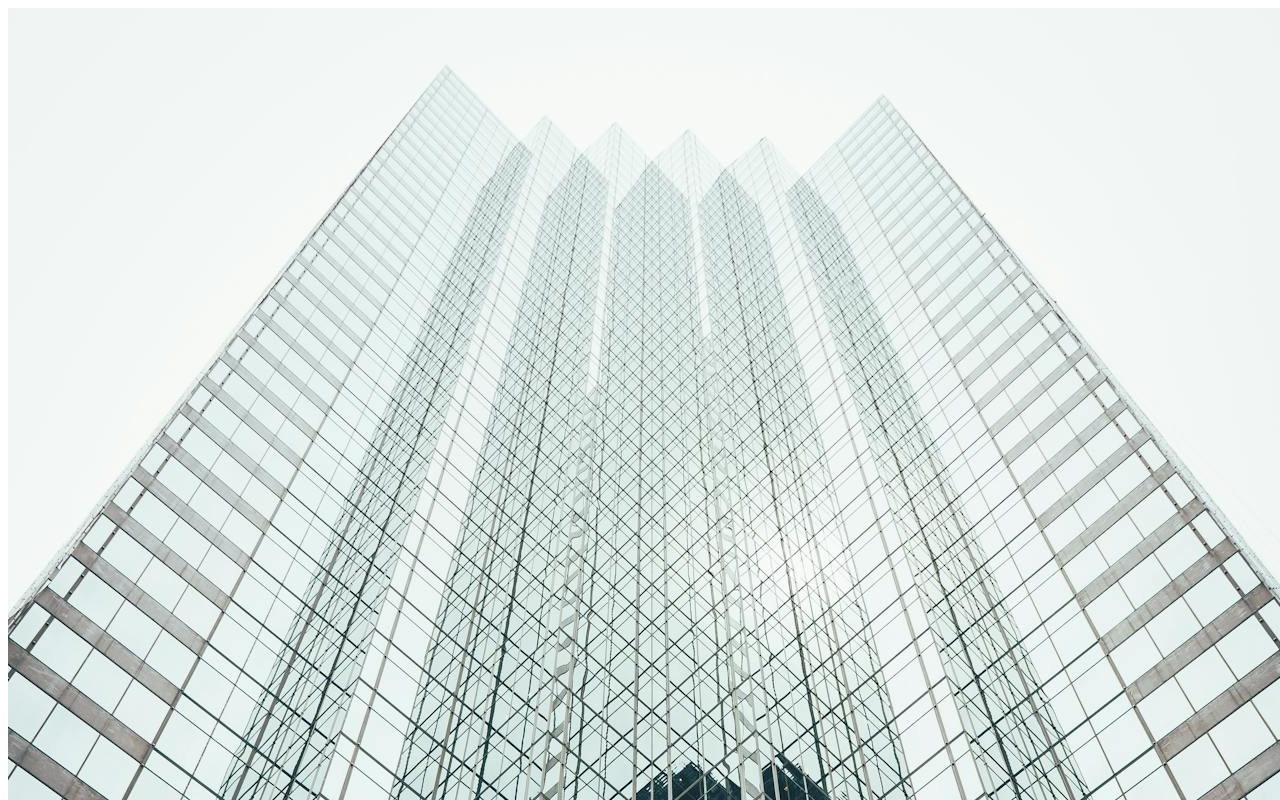
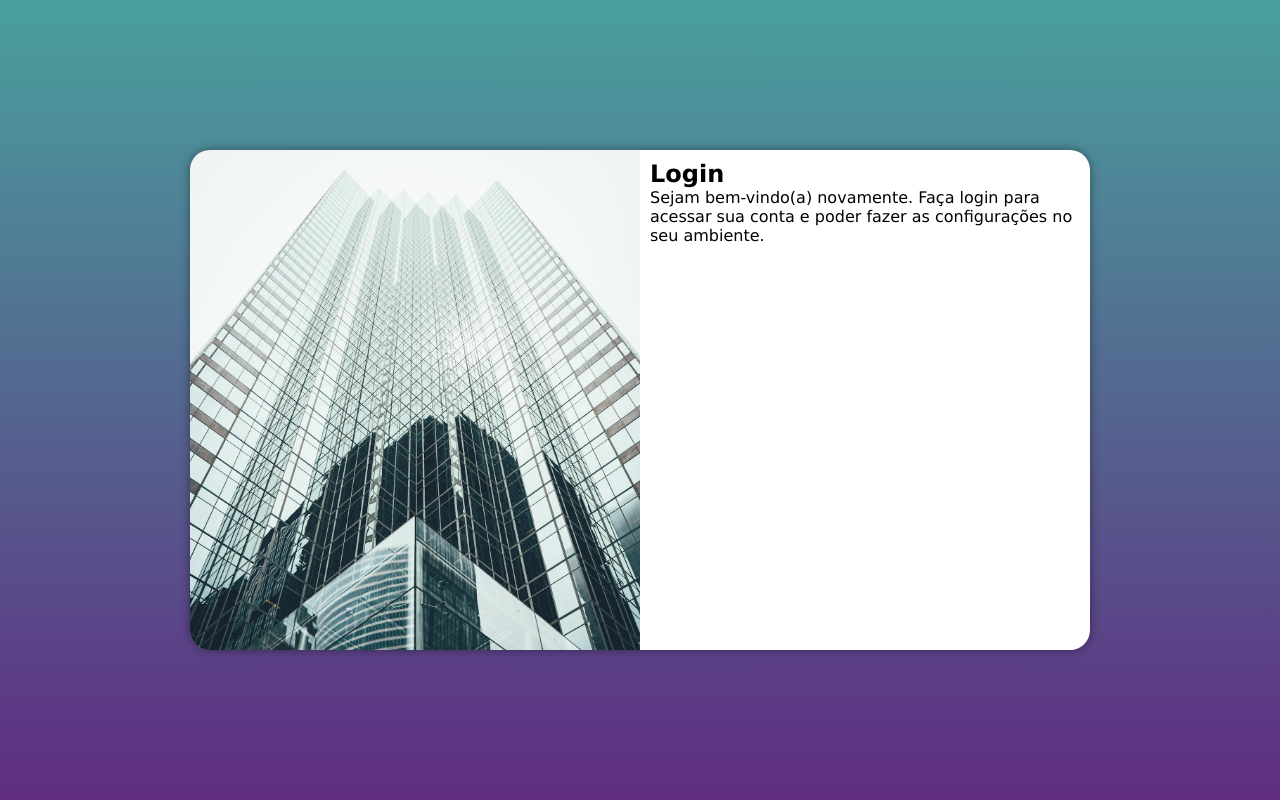
Before and after one commit to cleybsonreis/login, a plain HTML site: page index.html in a window 1280 px wide. Shown: the top 800 px of the page. Drawn offline with Linux system fonts and the light colour scheme.

Commit message:
media query feito

```diff
--- /dev/null
+++ b/estilos/media-query.css
@@ -0,0 +1,42 @@
+@charset "UTF-8" ;
+
+@media screen and (min-width: 758px) and (max-width: 992px){
+    body{
+        background-image: linear-gradient(to top, #5f2c82, #49a09d);
+    }
+    section#login{
+        width: 80vw;
+    }
+
+    section#login > div#imagem {
+        float: left;
+        width: 30%;
+        height: 100%;
+        background-position: center center;
+    }
+
+    section#login > div#fomrulario{
+        float: right;
+        width: 70%;
+    }
+}
+
+@media screen and (min-width:992px){
+    body{
+        background-image: linear-gradient(to top, #5f2c82, #49a09d);
+    }
+    section#login {
+        width: 900px;
+    }
+
+    section#login > div#imagem {
+        float: left;
+        width: 50%;
+        height: 100%;
+    }
+
+    section#login > div#formulario{
+            float: right;
+            width: 50%;
+    }
+}
--- a/estilos/style.css
+++ b/estilos/style.css
@@ -6,3 +6,43 @@
  lilas = #5f2c82
 
 */
+*{
+    margin: 0;
+    padding: 0;
+    font-family: Verdana, Geneva, Tahoma, sans-serif;
+    box-sizing: border-box;
+}
+body , html {
+    background-color: #5f2c82;
+    height: 100vh;
+    width: 100vw;
+}
+main {
+    position: relative;
+    height: 100vh;
+    width: 100vw;
+}
+section#login{
+    position: absolute;
+    top: 50%;
+    left: 50%;
+    transform: translate(-50% , -50%);
+    background-color: white;
+    width: 250px;
+    height: 500px;
+    transition: width 0.4s , heigth 0.4s;
+    overflow: hidden;
+    border-radius: 20px;
+    box-shadow: 0px 0px 10px rgba(0, 0, 0, 0.425);
+}
+section#login > div#imagem{
+    display: block;
+    background: #5f2c82 url(../img/back.jpg);
+    height: 200px;
+    background-size: cover;
+
+}
+section#login > div#formulario {
+    display: block;
+    padding: 10px;
+}
--- a/index.html
+++ b/index.html
@@ -5,17 +5,18 @@
     <meta name="viewport" content="width=device-width, initial-scale=1.0">
     <title>Login</title>
     <link rel="stylesheet" href="estilos/style.css">
+    <link rel="stylesheet" href="estilos/media-query.css">
 </head>
 <body>
     <main>
         <section id="login">
             <div id="imagem">
-                <img src="img/back.jpg" alt="img">
+
             </div>
             <div id="formulario">
                 <h1>Login</h1>
                 <p>
-                        Sejam bem-vvindo(a) novamente. Faça login para acessar sua conta
+                    Sejam bem-vindo(a) novamente. Faça login para acessar sua conta
                     e poder fazer as configurações  no seu ambiente.
                 </p>
                 <form action="login.php" method="post">
```
